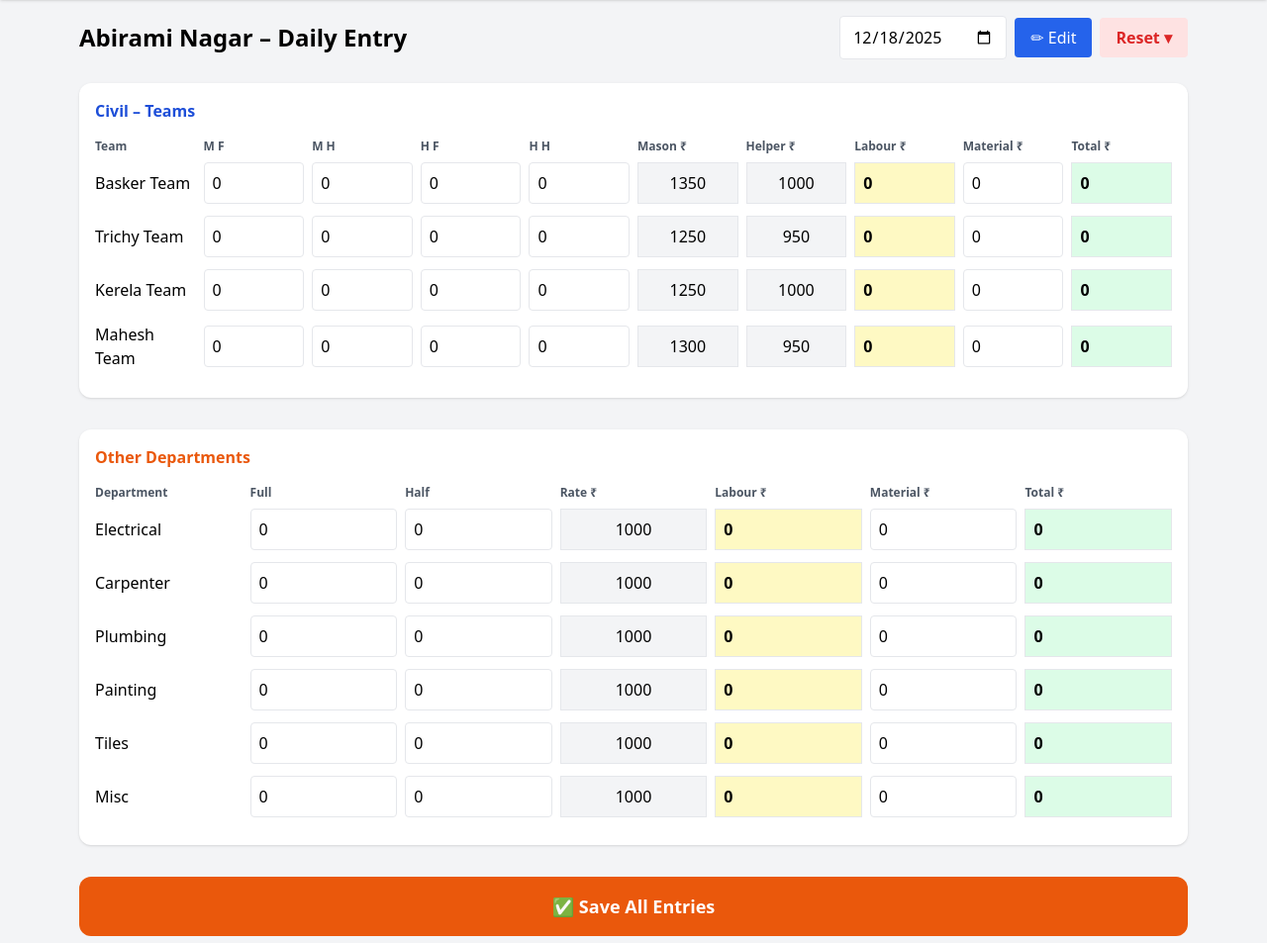
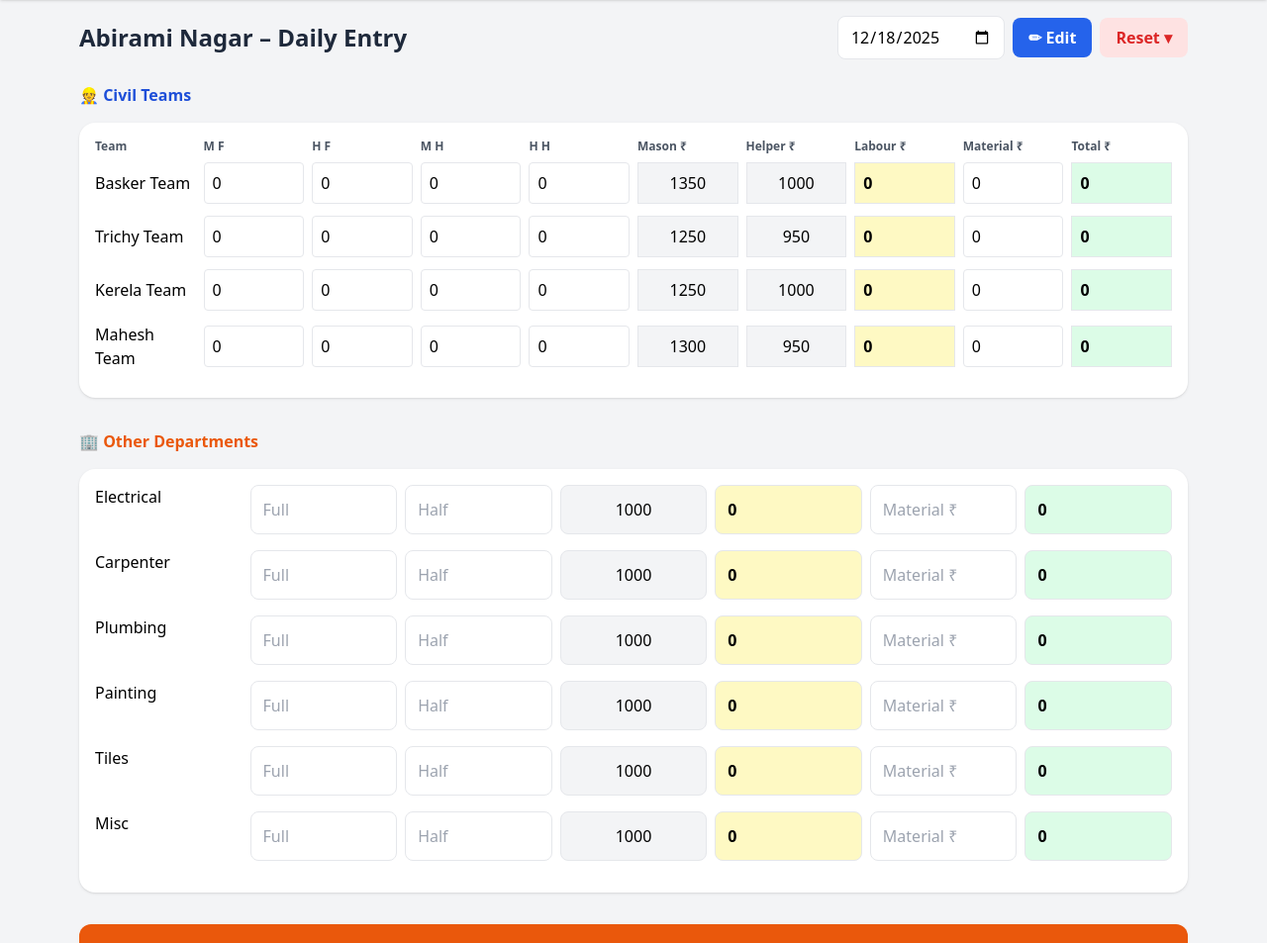
Before and after one commit to Kalyanimuthu/civil-management-system, a Django app: page /site/16/ in a window 1280 px wide. Shown: the part 99-1052 px from the top of the page at 99% size. Run offline with Django 5.2, Linux system fonts and the light colour scheme; data comes from the database, SQL or seed files in the repository; some libraries are stand-ins or nearby versions.

Commit message:
updated defaultpayment

```diff
--- a/civil_app/templates/site_detail.html
+++ b/civil_app/templates/site_detail.html
@@ -3,7 +3,7 @@
 
 <!-- ================= HEADER ================= -->
 <div class="flex flex-col md:flex-row md:items-center md:justify-between gap-3 mb-6">
-  <h2 class="text-2xl font-bold">
+  <h2 class="text-2xl font-bold text-slate-800">
     {{ site.name }} – Daily Entry
   </h2>
 
@@ -11,37 +11,29 @@
     <input type="date"
            id="work_date"
            value="{{ today|date:'Y-m-d' }}"
-           class="border rounded px-3 py-2">
+           class="border rounded-lg px-3 py-2">
 
     <button onclick="goToEdit({{ site.id }})"
-            class="bg-blue-600 text-white px-4 py-2 rounded">
+            class="bg-blue-600 hover:bg-blue-700 text-white px-4 py-2 rounded-lg font-semibold">
       ✏ Edit
     </button>
 
-    <!-- RESET DROPDOWN -->
+    <!-- RESET -->
     <div class="relative">
       <button onclick="toggleResetMenu({{ site.id }})"
-              class="bg-red-100 text-red-600 px-4 py-2 rounded font-semibold">
+              class="bg-red-100 text-red-600 px-4 py-2 rounded-lg font-semibold">
         Reset ▾
       </button>
 
       <div id="resetMenu{{ site.id }}"
-           class="hidden absolute right-0 mt-2 w-48 bg-white border rounded shadow z-50">
-
+           class="hidden absolute right-0 mt-2 w-48 bg-white border rounded-xl shadow z-50">
         <a href="{% url 'reset_site_today' site.id %}"
            onclick="return confirm('Reset today entries?')"
-           class="block px-4 py-2 hover:bg-gray-100">
-          🔄 Reset Today
-        </a>
-
+           class="block px-4 py-2 hover:bg-gray-100">🔄 Reset Today</a>
         <a href="{% url 'reset_site_month' site.id %}"
            onclick="return confirm('Reset this month entries?')"
-           class="block px-4 py-2 hover:bg-gray-100">
-          📅 Reset Month
-        </a>
-
+           class="block px-4 py-2 hover:bg-gray-100">📅 Reset Month</a>
         <div class="border-t"></div>
-
         <a href="{% url 'reset_site_all' site.id %}"
            onclick="return confirm('Delete ALL entries permanently?')"
            class="block px-4 py-2 text-red-600 hover:bg-red-50 font-semibold">
@@ -56,15 +48,60 @@
 {% csrf_token %}
 <input type="hidden" name="date" value="{{ today|date:'Y-m-d' }}">
 
-<!-- ================= CIVIL TEAMS ================= -->
-<div class="bg-white rounded-xl shadow p-4 mb-8">
-  <h3 class="text-blue-700 font-bold mb-4">Civil – Teams</h3>
+<!-- ================================================= -->
+<!-- ================= CIVIL TEAMS =================== -->
+<!-- ================================================= -->
 
+<h3 class="text-blue-700 font-bold mb-4">👷 Civil Teams</h3>
+
+<!-- ========== MOBILE VIEW (CARDS) ========== -->
+<div class="space-y-4 md:hidden">
+  {% for row in civil_rows %}
+  <div class="bg-white rounded-2xl shadow p-4">
+
+    <h4 class="font-semibold text-gray-800 mb-2">
+      {{ row.team.name }}
+    </h4>
+
+    <div class="grid grid-cols-2 gap-2 text-sm">
+      <input name="mason_full_{{ row.team.id }}" placeholder="Mason Full"
+             type="number" min="0" class="border p-3 rounded-lg"
+             oninput="calcCivil({{ row.team.id }}, {{ row.rate.mason_full_rate }}, {{ row.rate.helper_full_rate }})">
+
+      <input name="mason_half_{{ row.team.id }}" placeholder="Mason Half"
+             type="number" min="0" class="border p-3 rounded-lg"
+             oninput="calcCivil({{ row.team.id }}, {{ row.rate.mason_full_rate }}, {{ row.rate.helper_full_rate }})">
+
+      <input name="helper_full_{{ row.team.id }}" placeholder="Helper Full"
+             type="number" min="0" class="border p-3 rounded-lg"
+             oninput="calcCivil({{ row.team.id }}, {{ row.rate.mason_full_rate }}, {{ row.rate.helper_full_rate }})">
+
+      <input name="helper_half_{{ row.team.id }}" placeholder="Helper Half"
+             type="number" min="0" class="border p-3 rounded-lg"
+             oninput="calcCivil({{ row.team.id }}, {{ row.rate.mason_full_rate }}, {{ row.rate.helper_full_rate }})">
+    </div>
+
+    <input name="material_{{ row.team.id }}" placeholder="Material ₹"
+           type="number" min="0"
+           class="border p-3 rounded-lg w-full mt-2"
+           oninput="calcCivil({{ row.team.id }}, {{ row.rate.mason_full_rate }}, {{ row.rate.helper_full_rate }})">
+
+    <div class="flex justify-between mt-3 text-sm font-semibold">
+      <span>Labour ₹ <span id="civil_labour_{{ row.team.id }}">0</span></span>
+      <span>Total ₹ <span id="civil_total_{{ row.team.id }}">0</span></span>
+    </div>
+
+  </div>
+  {% endfor %}
+</div>
+
+<!-- ========== DESKTOP VIEW (GRID) ========== -->
+<div class="hidden md:block bg-white rounded-2xl shadow p-4 mb-8">
   <div class="grid grid-cols-10 gap-2 text-xs font-semibold text-gray-600 mb-2">
     <div>Team</div>
     <div>M F</div>
+    <div>H F</div>
     <div>M H</div>
-    <div>H F</div>
     <div>H H</div>
     <div>Mason ₹</div>
     <div>Helper ₹</div>
@@ -74,94 +111,81 @@
   </div>
 
   {% for row in civil_rows %}
+  <div class="grid grid-cols-10 gap-2 mb-3 items-center">
+    <div class="font-medium">{{ row.team.name }}</div>
 
-    <div class="grid grid-cols-10 gap-2 mb-3 items-center">
+    <input name="mason_full_{{ row.team.id }}" value="0" type="number"
+           class="border p-2 rounded"
+           oninput="calcCivil({{ row.team.id }}, {{ row.rate.mason_full_rate }}, {{ row.rate.helper_full_rate }})">
 
-      <div class="font-medium">{{ row.team.name }}</div>
+    <input name="helper_full_{{ row.team.id }}" value="0" type="number"
+           class="border p-2 rounded"
+           oninput="calcCivil({{ row.team.id }}, {{ row.rate.mason_full_rate }}, {{ row.rate.helper_full_rate }})">
 
-      <input name="mason_full_{{ row.team.id }}" value="0" type="number" min="0"
-             oninput="calcCivil({{ row.team.id }}, {{ row.rate.mason_full_rate }}, {{ row.rate.helper_full_rate }})"
-             class="border p-2 rounded">
+    <input name="mason_half_{{ row.team.id }}" value="0" type="number"
+           class="border p-2 rounded"
+           oninput="calcCivil({{ row.team.id }}, {{ row.rate.mason_full_rate }}, {{ row.rate.helper_full_rate }})">
 
-      <input name="mason_half_{{ row.team.id }}" value="0" type="number" min="0"
-             oninput="calcCivil({{ row.team.id }}, {{ row.rate.mason_full_rate }}, {{ row.rate.helper_full_rate }})"
-             class="border p-2 rounded">
+    <input name="helper_half_{{ row.team.id }}" value="0" type="number"
+           class="border p-2 rounded"
+           oninput="calcCivil({{ row.team.id }}, {{ row.rate.mason_full_rate }}, {{ row.rate.helper_full_rate }})">
 
-      <input name="helper_full_{{ row.team.id }}" value="0" type="number" min="0"
-             oninput="calcCivil({{ row.team.id }}, {{ row.rate.mason_full_rate }}, {{ row.rate.helper_full_rate }})"
-             class="border p-2 rounded">
+    <input value="{{ row.rate.mason_full_rate }}" readonly
+           class="border p-2 bg-gray-100 text-center">
 
-      <input name="helper_half_{{ row.team.id }}" value="0" type="number" min="0"
-             oninput="calcCivil({{ row.team.id }}, {{ row.rate.mason_full_rate }}, {{ row.rate.helper_full_rate }})"
-             class="border p-2 rounded">
+    <input value="{{ row.rate.helper_full_rate }}" readonly
+           class="border p-2 bg-gray-100 text-center">
 
-      <input value="{{ row.rate.mason_full_rate }}"
-             class="border p-2 bg-gray-100 text-center" readonly>
+    <input id="civil_labour_{{ row.team.id }}" value="0" readonly
+           class="border p-2 bg-yellow-100 font-semibold">
 
-      <input value="{{ row.rate.helper_full_rate }}"
-             class="border p-2 bg-gray-100 text-center" readonly>
+    <input name="material_{{ row.team.id }}" value="0" type="number"
+           class="border p-2 rounded"
+           oninput="calcCivil({{ row.team.id }}, {{ row.rate.mason_full_rate }}, {{ row.rate.helper_full_rate }})">
 
-      <input id="civil_labour_{{ row.team.id }}"
-             value="0"
-             class="border p-2 bg-yellow-100 font-semibold" readonly>
-
-      <input name="material_{{ row.team.id }}" value="0" type="number" min="0"
-             oninput="calcCivil({{ row.team.id }}, {{ row.rate.mason_full_rate }}, {{ row.rate.helper_full_rate }})"
-             class="border p-2 rounded">
-
-      <input id="civil_total_{{ row.team.id }}"
-             value="0"
-             class="border p-2 bg-green-100 font-bold" readonly>
-
-    </div>
-
+    <input id="civil_total_{{ row.team.id }}" value="0" readonly
+           class="border p-2 bg-green-100 font-bold">
+  </div>
   {% endfor %}
 </div>
 
-<!-- ================= OTHER DEPARTMENTS ================= -->
-<div class="bg-white rounded-xl shadow p-4 mb-8">
-  <h3 class="text-orange-600 font-bold mb-4">Other Departments</h3>
+<!-- ================================================= -->
+<!-- ================= OTHER DEPARTMENTS ============== -->
+<!-- ================================================= -->
 
-  <div class="grid grid-cols-7 gap-2 text-xs font-semibold text-gray-600 mb-2">
-    <div>Department</div>
-    <div>Full</div>
-    <div>Half</div>
-    <div>Rate ₹</div>
-    <div>Labour ₹</div>
-    <div>Material ₹</div>
-    <div>Total ₹</div>
-  </div>
+<h3 class="text-orange-600 font-bold mb-4">🏢 Other Departments</h3>
 
+<div class="bg-white rounded-2xl shadow p-4 mb-8">
   {% for dept in other_depts %}
     {% for rate in default_rates %}
       {% if rate.department_id == dept.id %}
-      <div class="grid grid-cols-7 gap-2 mb-3 items-center">
+      <div class="flex flex-col md:grid md:grid-cols-7 gap-2 mb-4">
 
         <div class="font-medium">{{ dept.name }}</div>
 
-        <input name="dept_full_{{ dept.id }}" value="0" type="number" min="0"
-               oninput="calcDept({{ dept.id }}, {{ rate.full_day_rate }})"
-               class="border p-2 rounded">
+        <input name="dept_full_{{ dept.id }}" placeholder="Full"
+               type="number" min="0"
+               class="border p-3 rounded-lg"
+               oninput="calcDept({{ dept.id }}, {{ rate.full_day_rate }})">
 
-        <input name="dept_half_{{ dept.id }}" value="0" type="number" min="0"
-               oninput="calcDept({{ dept.id }}, {{ rate.full_day_rate }})"
-               class="border p-2 rounded">
+        <input name="dept_half_{{ dept.id }}" placeholder="Half"
+               type="number" min="0"
+               class="border p-3 rounded-lg"
+               oninput="calcDept({{ dept.id }}, {{ rate.full_day_rate }})">
 
-        <input value="{{ rate.full_day_rate }}"
-               class="border p-2 bg-gray-100 text-center" readonly>
+        <input value="{{ rate.full_day_rate }}" readonly
+               class="border p-3 bg-gray-100 rounded-lg text-center">
 
-        <input id="dept_labour_{{ dept.id }}"
-               value="0"
-               class="border p-2 bg-yellow-100 font-semibold" readonly>
+        <input id="dept_labour_{{ dept.id }}" value="0" readonly
+               class="border p-3 bg-yellow-100 rounded-lg font-semibold">
 
-        <input name="dept_material_{{ dept.id }}" value="0" type="number" min="0"
-               oninput="calcDept({{ dept.id }}, {{ rate.full_day_rate }})"
-               class="border p-2 rounded">
+        <input name="dept_material_{{ dept.id }}" placeholder="Material ₹"
+               type="number" min="0"
+               class="border p-3 rounded-lg"
+               oninput="calcDept({{ dept.id }}, {{ rate.full_day_rate }})">
 
-        <input id="dept_total_{{ dept.id }}"
-               value="0"
-               class="border p-2 bg-green-100 font-bold" readonly>
-
+        <input id="dept_total_{{ dept.id }}" value="0" readonly
+               class="border p-3 bg-green-100 rounded-lg font-bold">
       </div>
       {% endif %}
     {% endfor %}
@@ -175,6 +199,7 @@
 </button>
 
 </form>
+
 
 <!-- ================= JAVASCRIPT ================= -->
 <script>
```
